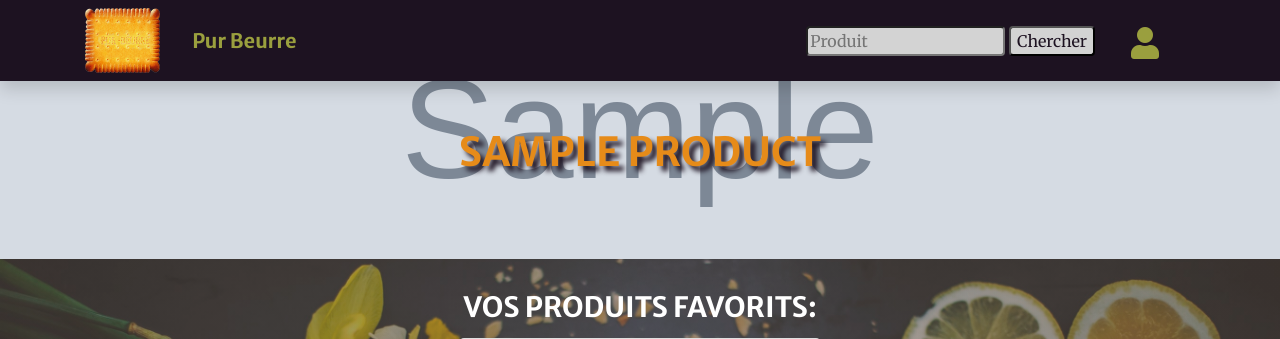
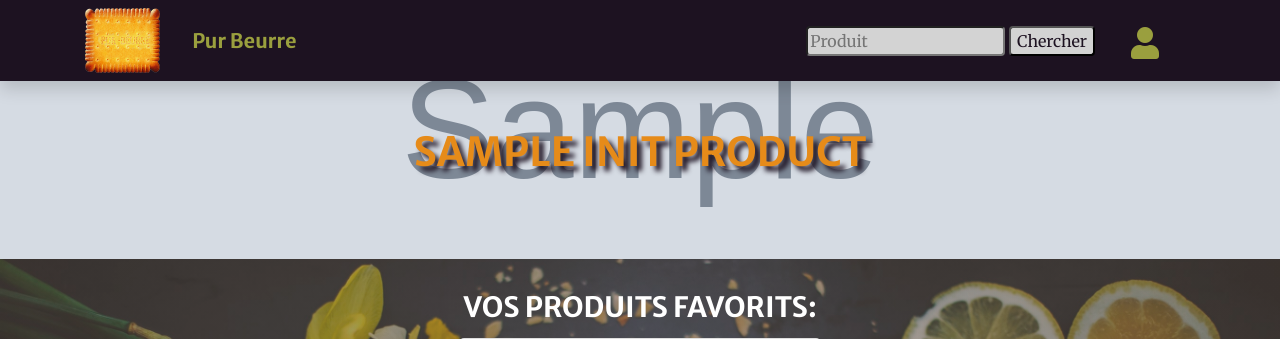
Before and after one commit to pythonmentor/sebastienz-p8, a Django app: template store/templates/store/products.html in a window 1280 px wide. Shown: the top 339 px of the page. Run offline with Django 3.2, Linux system fonts and the light colour scheme; the template is opened without the code that fills it: most values are stand-ins (such as "Sample title", 1, 10 or a date in 2020); grey boxes marked "Sample" are stand-in pictures; some libraries are stand-ins or nearby versions.

Commit message:
Add condition and change variable to template to use it for products display and substitutes display

```diff
--- a/store/templates/store/products.html
+++ b/store/templates/store/products.html
@@ -1,8 +1,14 @@
 {% extends 'store/base.html' %}
 {% load static %}
-{% block title %}{{ product.product_name }}{% endblock %}
+{% block title %}{{ init_product.product_name }}{% endblock %}
 
-{% block header_title %}{% if product.product_name %}{{ product.product_name }}{% else %}Vous cherchez "{{ search }}"{% endif %}{% endblock %}
+{% block header_title %}
+    {% if init_product.product_name %}
+        {{ init_product.product_name }}
+    {% else %}
+        Vous cherchez "{{ search }}"
+    {% endif %}
+{% endblock %}
 {% block content %}
     <style type="text/css">
         header.masthead{
@@ -11,7 +17,7 @@
             background-color: #000000;
             background-position: center;
             background-repeat:no-repeat;
-            background-image: url("{{ product.image_url }}");
+            background-image: url("{{ init_product.image_url }}");
             background-size: cover;
         }
         header.masthead h1{
@@ -27,8 +33,8 @@
     </style>
 
     {% url 'store:products' as products_url %}
-    {% url 'store:substitutes' product.id as substitutes_url %}
-    {% url 'store:favorits' as favorits_url %}
+    {% url 'store:substitutes' init_product.id as substitutes_url %}
+    {% url 'store:favorites_substitutes' as favorites_url %}
 
     <div class="products">
         <div class="container">
```
